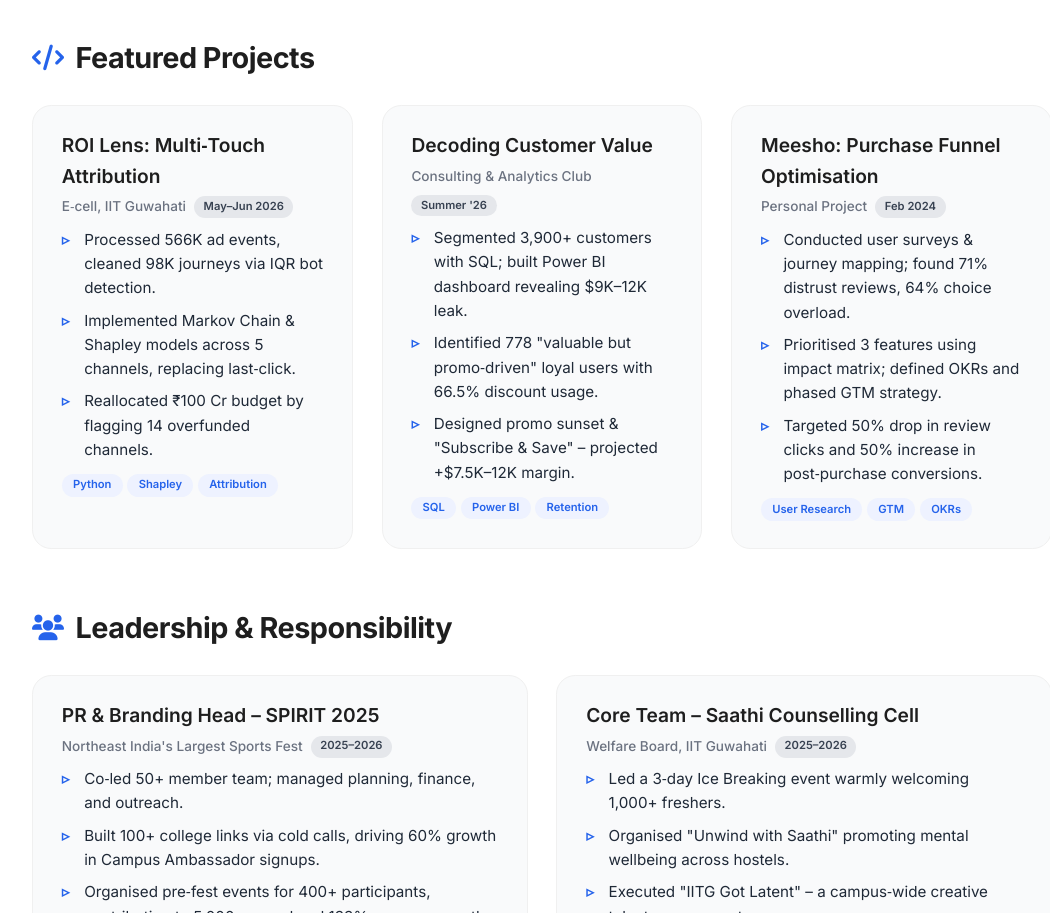
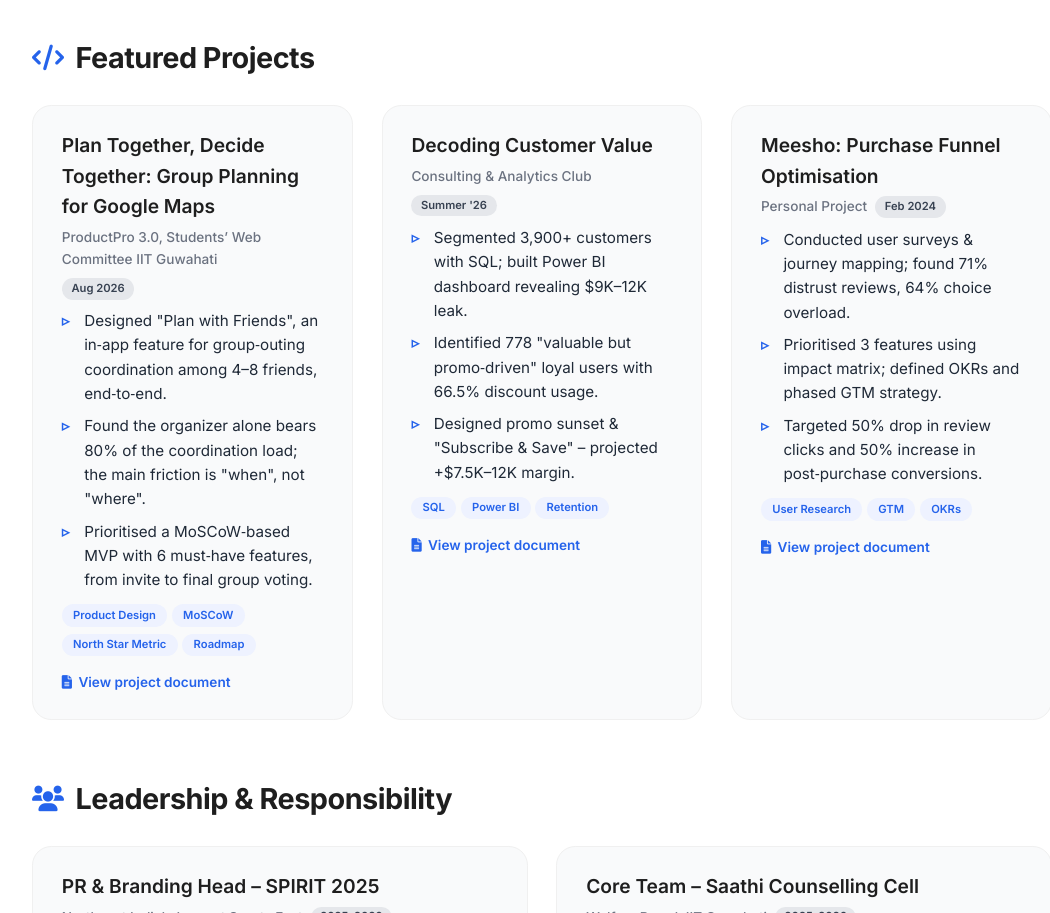
Before and after one commit to rushielevates/Product_portfolio, a plain HTML site: page index.html in a window 1280 px wide. Shown: the part 980-1893 px from the top of the page, without its empty margins (98-1148 px from the left). Drawn offline with Linux system fonts and the light colour scheme.

Commit message:
Add ProductPro project, document links, profile photo; remove ROI Lens
Co-Authored-By: Claude Sonnet 5.5 <noreply@anthropic.com>

```diff
--- a/index.html
+++ b/index.html
@@ -236,6 +236,20 @@
       margin-bottom: 0.2rem;
     }
 
+    .doc-link {
+      display: inline-flex;
+      align-items: center;
+      gap: 0.4rem;
+      margin-top: 0.8rem;
+      font-size: 0.85rem;
+      font-weight: 600;
+      color: #2563eb;
+      text-decoration: none;
+    }
+    .doc-link:hover {
+      text-decoration: underline;
+    }
+
     .skill-group {
       margin-bottom: 1.2rem;
     }
@@ -352,7 +366,7 @@
       <a href="#contact" class="cta"><i class="fas fa-paper-plane"></i> Let's Connect</a>
     </div>
     <div class="hero-avatar">
-      <div class="avatar-placeholder">RB</div>
+      <img src="projects/pic.png" alt="Rushiprasad Badgar" style="object-position: 47% 20%;" />
     </div>
   </div>
 
@@ -386,14 +400,15 @@
     <div class="section-title"><i class="fas fa-code"></i> Featured Projects</div>
     <div class="card-grid">
       <div class="card">
-        <h3>ROI Lens: Multi‑Touch Attribution</h3>
-        <div class="subtitle">E‑cell, IIT Guwahati <span class="date">May–Jun 2026</span></div>
+        <h3>Plan Together, Decide Together: Group Planning for Google Maps</h3>
+        <div class="subtitle">ProductPro 3.0, Students’ Web Committee IIT Guwahati <span class="date">Aug 2026</span></div>
         <ul>
-          <li>Processed 566K ad events, cleaned 98K journeys via IQR bot detection.</li>
-          <li>Implemented Markov Chain &amp; Shapley models across 5 channels, replacing last‑click.</li>
-          <li>Reallocated ₹100 Cr budget by flagging 14 overfunded channels.</li>
+          <li>Designed "Plan with Friends", an in‑app feature for group‑outing coordination among 4–8 friends, end‑to‑end.</li>
+          <li>Found the organizer alone bears 80% of the coordination load; the main friction is "when", not "where".</li>
+          <li>Prioritised a MoSCoW‑based MVP with 6 must‑have features, from invite to final group voting.</li>
         </ul>
-        <div><span class="tag">Python</span><span class="tag">Shapley</span><span class="tag">Attribution</span></div>
+        <div><span class="tag">Product Design</span><span class="tag">MoSCoW</span><span class="tag">North Star Metric</span><span class="tag">Roadmap</span></div>
+        <a class="doc-link" href="https://bit.ly/47c50JL" target="_blank" rel="noopener"><i class="fas fa-file-lines"></i> View project document</a>
       </div>
       <div class="card">
         <h3>Decoding Customer Value</h3>
@@ -404,6 +419,7 @@
           <li>Designed promo sunset &amp; "Subscribe &amp; Save" – projected +$7.5K–12K margin.</li>
         </ul>
         <div><span class="tag">SQL</span><span class="tag">Power BI</span><span class="tag">Retention</span></div>
+        <a class="doc-link" href="https://bit.ly/3V3hP6v" target="_blank" rel="noopener"><i class="fas fa-file-lines"></i> View project document</a>
       </div>
       <div class="card">
         <h3>Meesho: Purchase Funnel Optimisation</h3>
@@ -414,6 +430,7 @@
           <li>Targeted 50% drop in review clicks and 50% increase in post‑purchase conversions.</li>
         </ul>
         <div><span class="tag">User Research</span><span class="tag">GTM</span><span class="tag">OKRs</span></div>
+        <a class="doc-link" href="https://bit.ly/3UQSigX" target="_blank" rel="noopener"><i class="fas fa-file-lines"></i> View project document</a>
       </div>
     </div>
   </section>
```
Also changed, not shown: projects/pic.png (added), 3 other files.
